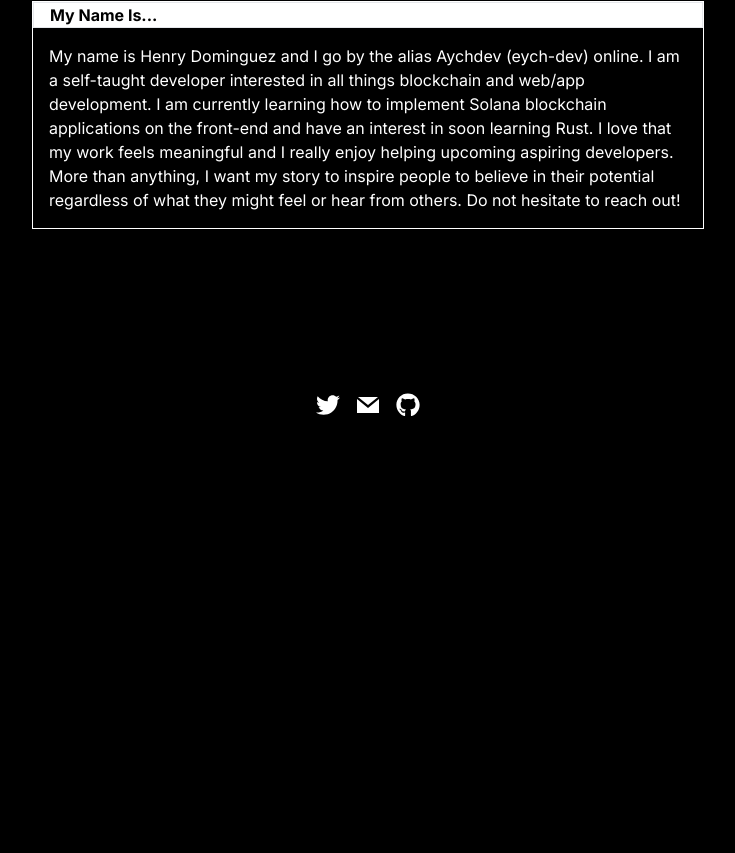
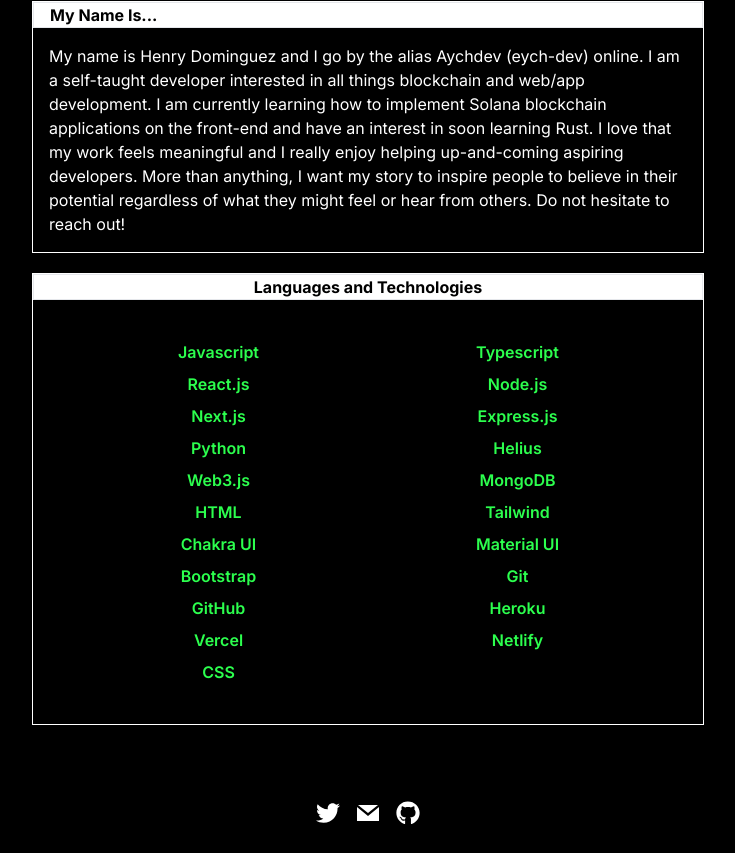
Before and after one commit to aych-dev/Aychdev-Website, a Next.js app: page / in a window 1280 px wide. Shown: the part 355-1208 px from the top of the page, without its empty margins (272-1007 px from the left). Before the commit the page ends 800 px from the top, so only its background shows below. Built offline with nearby package versions, Linux system fonts and the light colour scheme.

Commit message:
Updated introduction with languages/tech

```diff
--- a/app/components/Footer.tsx
+++ b/app/components/Footer.tsx
@@ -7,13 +7,23 @@
   return (
     <footer className='min-w-full text-2xl text-white py-3'>
       <div className='flex items-center justify-center p-4'>
-        <Link className='mx-2' href={'https://x.com/aychdev'}>
+        <Link
+          className='mx-2'
+          href={'https://x.com/aychdev'}
+          target='_blank'
+          rel='noopener noreferrer'
+        >
           <FaTwitter />
         </Link>
         <Link className='mx-2' href={'mailto:henrydominguez.dev@gmail.com'}>
           <GrMail />
         </Link>
-        <Link className='mx-2' href={'https://github.com/aych-dev'}>
+        <Link
+          className='mx-2'
+          href={'https://github.com/aych-dev'}
+          target='_blank'
+          rel='noopener noreferrer'
+        >
           <FaGithub />
         </Link>
       </div>
--- a/app/components/Introduction.tsx
+++ b/app/components/Introduction.tsx
@@ -1,22 +1,65 @@
+import { divideAmount } from '@metaplex-foundation/umi';
+import Link from 'next/link';
 import React from 'react';
 
 const Introduction = () => {
   return (
-    <div className='border border-white max-w-2xl'>
+    <>
+      <div className='max-w-2xl'>
+        <div className='border border-white '>
           <div className='border bg-white'>
             <h1 className='ml-4 text-black font-bold'>My Name Is...</h1>
           </div>
           <p className='m-4 '>
             My name is Henry Dominguez and I go by the alias Aychdev (eych-dev)
-        online. I am a self-taught developer interested in all things blockchain
-        and web/app development. I am currently learning how to implement Solana
-        blockchain applications on the front-end and have an interest in soon
-        learning Rust. I love that my work feels meaningful and I really enjoy
-        helping upcoming aspiring developers. More than anything, I want my
-        story to inspire people to believe in their potential regardless of what
-        they might feel or hear from others. Do not hesitate to reach out!
+            online. I am a self-taught developer interested in all things
+            blockchain and web/app development. I am currently learning how to
+            implement Solana blockchain applications on the front-end and have
+            an interest in soon learning Rust. I love that my work feels
+            meaningful and I really enjoy helping up-and-coming aspiring
+            developers. More than anything, I want my story to inspire people to
+            believe in their potential regardless of what they might feel or
+            hear from others. Do not hesitate to reach out!
           </p>
         </div>
+        <div className='border border-white mt-5 '>
+          <div className='border bg-white '>
+            <h1 className=' text-black font-bold flex items-center justify-center'>
+              Languages and Technologies
+            </h1>
+          </div>
+          <div className='m-4 grid grid-cols-2 p-5 text-center text-#2cff4e '>
+            <p className='my-1 font-semibold  '>Javascript</p>
+            <p className='my-1 font-semibold '>Typescript</p>
+            <p className='my-1 font-semibold '>React.js</p>
+            <p className='my-1 font-semibold '>Node.js</p>
+            <p className='my-1 font-semibold '>Next.js</p>
+            <p className='my-1 font-semibold '>Express.js</p>
+            <p className='my-1 font-semibold '>Python</p>
+            <a
+              href='https://www.helius.dev/'
+              target='_blank'
+              className='my-1 font-semibold hover:text-white '
+            >
+              Helius
+            </a>
+            <p className='my-1 font-semibold '>Web3.js</p>
+            <p className='my-1 font-semibold '>MongoDB</p>
+            <p className='my-1 font-semibold '>HTML</p>
+            <p className='my-1 font-semibold '>Tailwind</p>
+            <p className='my-1 font-semibold '>Chakra UI</p>
+            <p className='my-1 font-semibold '>Material UI</p>
+            <p className='my-1 font-semibold '>Bootstrap</p>
+            <p className='my-1 font-semibold '>Git</p>
+            <p className='my-1 font-semibold '>GitHub</p>
+            <p className='my-1 font-semibold '>Heroku</p>
+            <p className='my-1 font-semibold '>Vercel</p>
+            <p className='my-1 font-semibold '>Netlify</p>
+            <p className='my-1 font-semibold '>CSS</p>
+          </div>
+        </div>
+      </div>
+    </>
   );
 };
 
--- a/app/page.tsx
+++ b/app/page.tsx
@@ -2,7 +2,7 @@
 
 export default function Home() {
   return (
-    <main className='flex-grow flex flex-col items-center p-12 text-white'>
+    <main className='flex-grow flex flex-col items-center p-12 text-white '>
       <Introduction />
     </main>
   );
--- a/tailwind.config.ts
+++ b/tailwind.config.ts
@@ -8,6 +8,9 @@
   ],
   theme: {
     extend: {
+      colors: {
+        '#2cff4e': '#2cff4e',
+      },
       backgroundImage: {},
     },
   },
```
Lines whose indentation alone changed are shown as unchanged.
